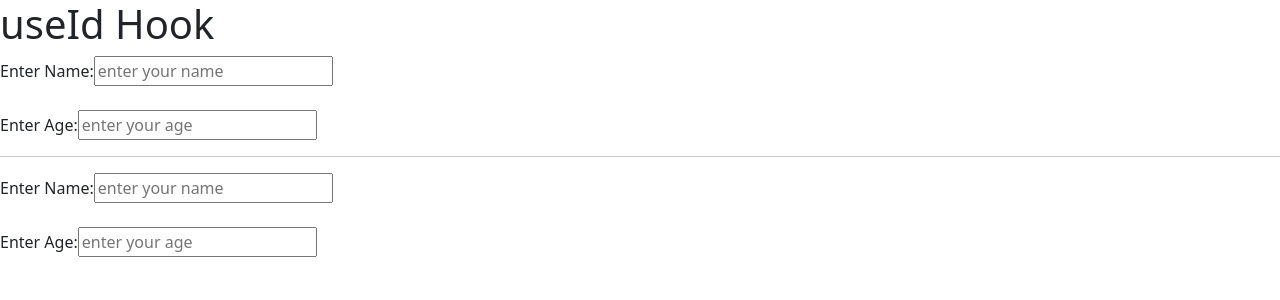
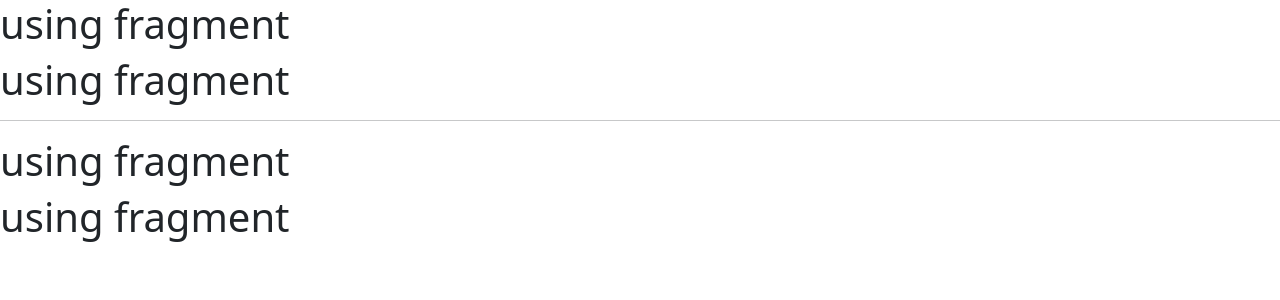
Before and after one commit to sumitbasu116/react-blog, a React (Vite) app: page / in a window 1280 px wide. Shown: the top 300 px of the page. Built offline with nearby package versions, Linux system fonts and the light colour scheme.

Commit message:
fragment part1-using fragment tag to avoid extra parent element

```diff
--- a/src/App.jsx
+++ b/src/App.jsx
@@ -1,32 +1,22 @@
-import { useId } from "react";
+import { Fragment } from "react";
 
 function App() {
-
   return (
-    <div>
-      <h1>useId Hook</h1>
-      <UserForm/>
+    <Fragment>
+      <Data/>
       <hr />
-      <UserForm/>
-    </div>
+      <Data/>
+    </Fragment>
   )
 }
 export default App;
 
 
-function UserForm() {
-
-  const user = useId();
-
+function Data() {
   return (
-    <div>
-      <form action="">
-        <label htmlFor={user+"name"}>Enter Name:</label>
-        <input type="text" placeholder="enter your name" id={user+"name"}/>
-        <br /><br />
-        <label htmlFor={user+"age"}>Enter Age:</label>
-        <input type="number" placeholder="enter your age" id={user+"age"}/>
-      </form>
-    </div>
+    <Fragment>
+      <h1>using fragment</h1>
+      <h1>using fragment</h1>
+    </Fragment>
   )
 }
```
